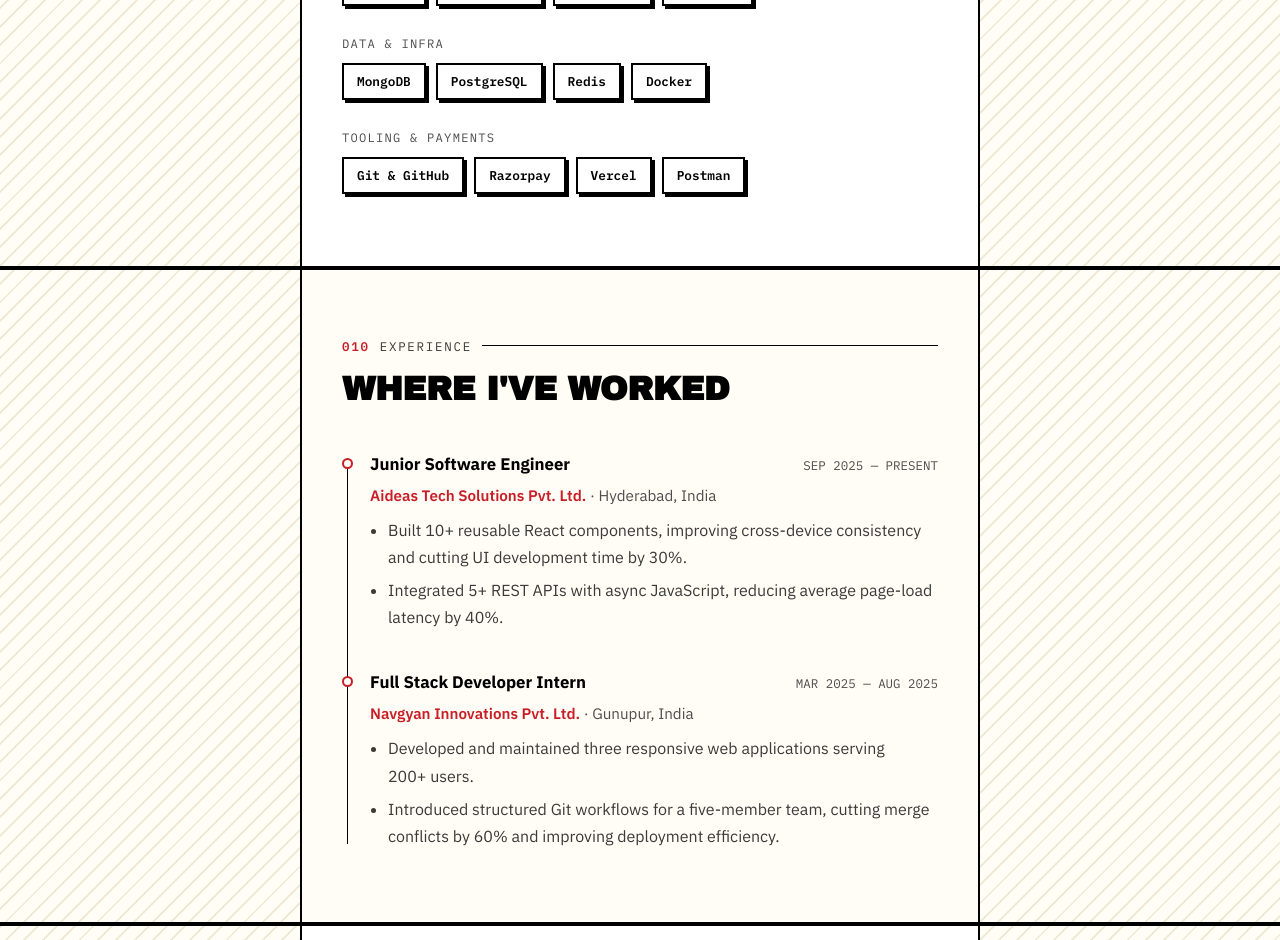
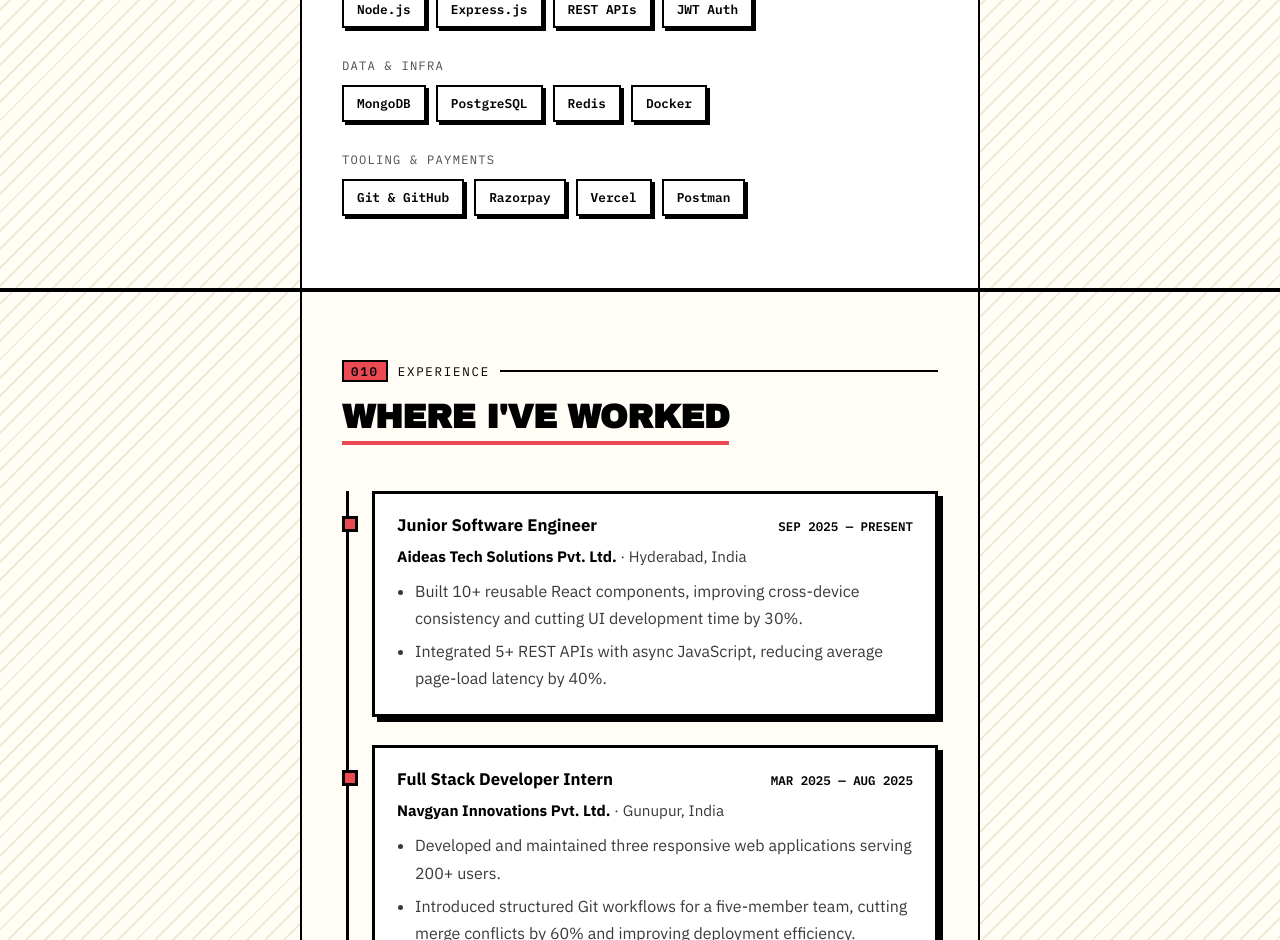
Before and after one commit to Kumar-Prasannajit/portfolio, a Next.js app: page / in a window 1280 px wide. Shown: the part 1860-2800 px from the top of the page. Built offline with nearby package versions, Linux system fonts and the light colour scheme; no server answers.

Commit message:
feat(design): section treatment - experience cards, yellow marquee, heading underlines, contact band
Co-Authored-By: Claude Sonnet 5 <noreply@anthropic.com>

```diff
--- a/app/globals.css
+++ b/app/globals.css
@@ -54,8 +54,9 @@
   --focus: var(--blue); /* 8:1 on --bg */
   --hatch: #1a1e24;
   --shadow-color: var(--red);
-  --red-solid: #e8404a; /* red SURFACES; carry --red-ink (black, 5.3:1) */
-  --red-dim: #e8404a;
+  --red: #ec4a53; /* spec #e8404a is 4.50:1 on --panel; this is 4.85 */
+  --red-solid: #ec4a53; /* red SURFACES; carry --red-ink (black, 5.7:1) */
+  --red-dim: #ec4a53;
   --red-ink: #000000;
   --heat-0: #1c2027;
   --heat-1: #45151b;
@@ -358,21 +359,24 @@ img {
   font-size: 0.78rem;
   letter-spacing: 0.14em;
   text-transform: uppercase;
-  color: var(--ink-dim);
+  color: var(--ink);
   display: flex;
   align-items: center;
   gap: 10px;
   margin-bottom: 18px;
 }
 .eyebrow .idx {
-  color: var(--red);
-  font-weight: 600;
+  color: var(--red-ink);
+  background: var(--red-solid);
+  border: var(--bw-thin) solid var(--ink);
+  padding: 1px 7px;
+  font-weight: 700;
 }
 .eyebrow::after {
   content: "";
   flex: 1;
-  height: 1px;
-  background: var(--border-2);
+  height: var(--bw-thin);
+  background: var(--ink);
 }
 section {
   position: relative;
@@ -1599,8 +1603,8 @@ html[data-boot="done"] .boot {
 /* ============ MARQUEE ============ */
 .marquee-band {
   position: relative;
-  background: var(--red-solid);
-  color: var(--red-ink);
+  background: var(--yellow); /* flat accent; thick ink rules above and below */
+  color: #000;
 }
 .marquee-clip {
   overflow: hidden;
@@ -1674,6 +1678,10 @@ html[data-boot="done"] .boot {
   line-height: 1.05;
   letter-spacing: -0.01em;
   margin-bottom: 18px;
+  /* A thick underline block in the accent colour, hugging the words. */
+  display: inline-block;
+  padding-bottom: 6px;
+  border-bottom: var(--bw-thick) solid var(--red-solid);
 }
 
 /* ============ ABOUT ============ */
@@ -1812,34 +1820,38 @@ html[data-boot="done"] .boot {
 /* ============ EXPERIENCE ============ */
 .tl {
   position: relative;
-  padding-left: 28px;
-}
+  padding-left: 30px;
+}
+/* The timeline: a solid ink rule with square markers. */
 .tl::before {
   content: "";
   position: absolute;
-  left: 5px;
-  top: 6px;
-  bottom: 6px;
-  width: 1px;
-  background: var(--border-2);
+  left: 4px;
+  top: 0;
+  bottom: 0;
+  width: var(--bw);
+  background: var(--ink);
 }
 .tl-item {
   position: relative;
-  padding-bottom: 40px;
+  margin-bottom: 28px;
+  padding: 20px 22px 22px;
+  border: var(--nb-border);
+  background: var(--panel);
+  box-shadow: var(--shadow);
 }
 .tl-item:last-child {
-  padding-bottom: 0;
+  margin-bottom: var(--off);
 }
 .tl-item::before {
   content: "";
   position: absolute;
-  left: -28px;
-  top: 5px;
-  width: 11px;
-  height: 11px;
-  border-radius: 50%;
-  background: var(--bg);
-  border: 2px solid var(--red);
+  left: -33px;
+  top: 22px;
+  width: 16px;
+  height: 16px;
+  background: var(--red-solid);
+  border: var(--bw) solid var(--ink);
 }
 .tl-top {
   display: flex;
@@ -1856,23 +1868,24 @@ html[data-boot="done"] .boot {
 .tl-date {
   font-family: var(--font-mono);
   font-size: 0.78rem;
-  color: var(--ink-faint);
+  font-weight: 600;
+  color: var(--ink);
   white-space: nowrap;
 }
 .tl-org {
-  color: var(--red);
-  font-weight: 600;
+  color: var(--ink);
+  font-weight: 700;
   font-size: 0.95rem;
   margin-bottom: 12px;
 }
 .tl-org span {
-  color: var(--ink-faint);
+  color: var(--ink-dim);
   font-weight: 400;
 }
 .tl-bullets {
   margin: 0;
   padding-left: 18px;
-  color: var(--ink-dim);
+  color: var(--ink-dim); /* 9:1 dark, 11:1 light, on the card */
   line-height: 1.7;
 }
 .tl-bullets li {
@@ -2307,13 +2320,13 @@ html[data-boot="done"] .boot {
 }
 .contact-band .eyebrow {
   color: var(--red-ink);
-  opacity: 0.92;
 }
 .contact-band .eyebrow::after {
-  background: rgba(255, 255, 255, 0.35);
+  background: #000;
 }
 .contact-band .eyebrow .idx {
-  color: var(--red-ink);
+  background: #000;
+  color: #fff;
 }
 .contact-h {
   font-family: var(--font-display);
@@ -2385,7 +2398,10 @@ footer {
   margin: -8px 0;
 }
 .foot-inner a:hover {
-  color: var(--red);
+  color: var(--ink);
+  text-decoration: underline;
+  text-decoration-thickness: var(--bw-thin);
+  text-underline-offset: 4px;
 }
 
 @media (max-width: 880px) {
--- a/components/MdxProse.module.css
+++ b/components/MdxProse.module.css
@@ -57,7 +57,7 @@
 }
 
 .blockquote {
-  border-left: 2px solid var(--red);
+  border-left: var(--bw-thick) solid var(--red);
   color: var(--ink);
   margin: 1.4em 0;
   padding: 0.2em 0 0.2em 1.2em;
```
